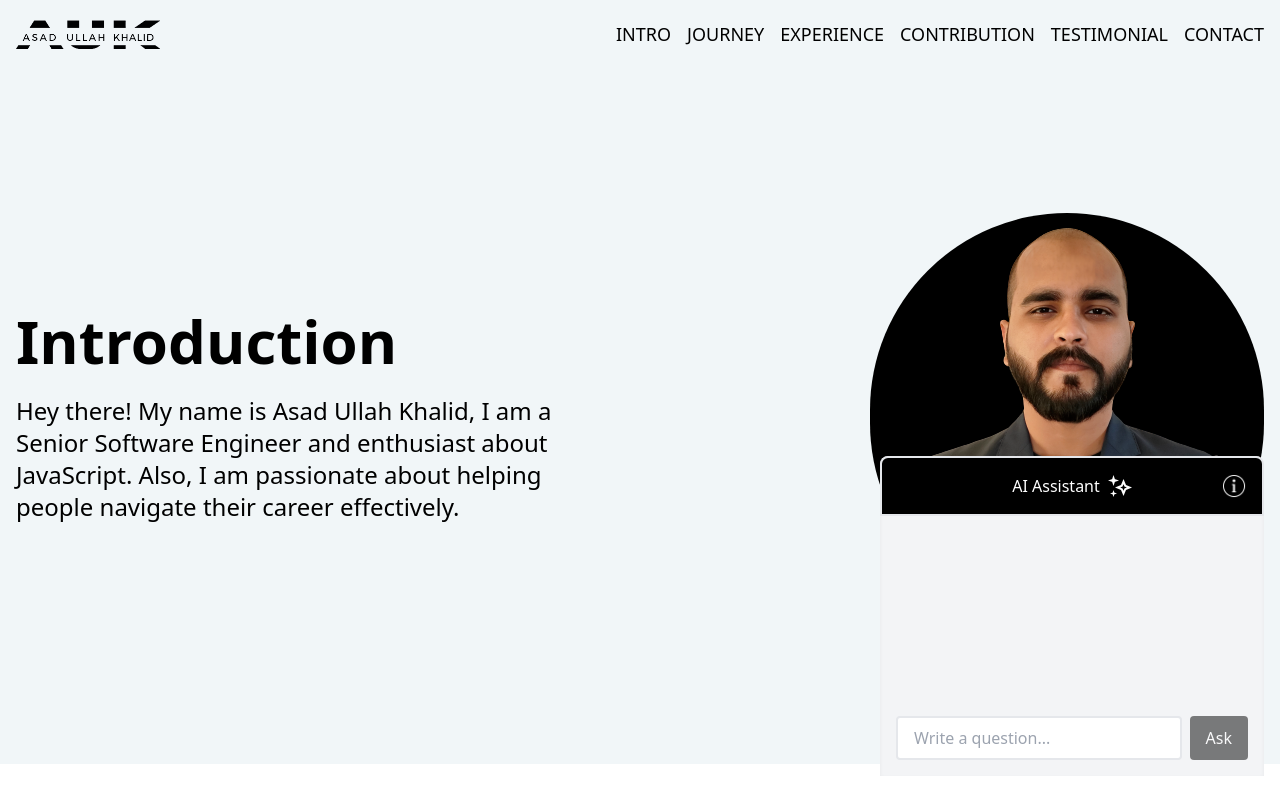
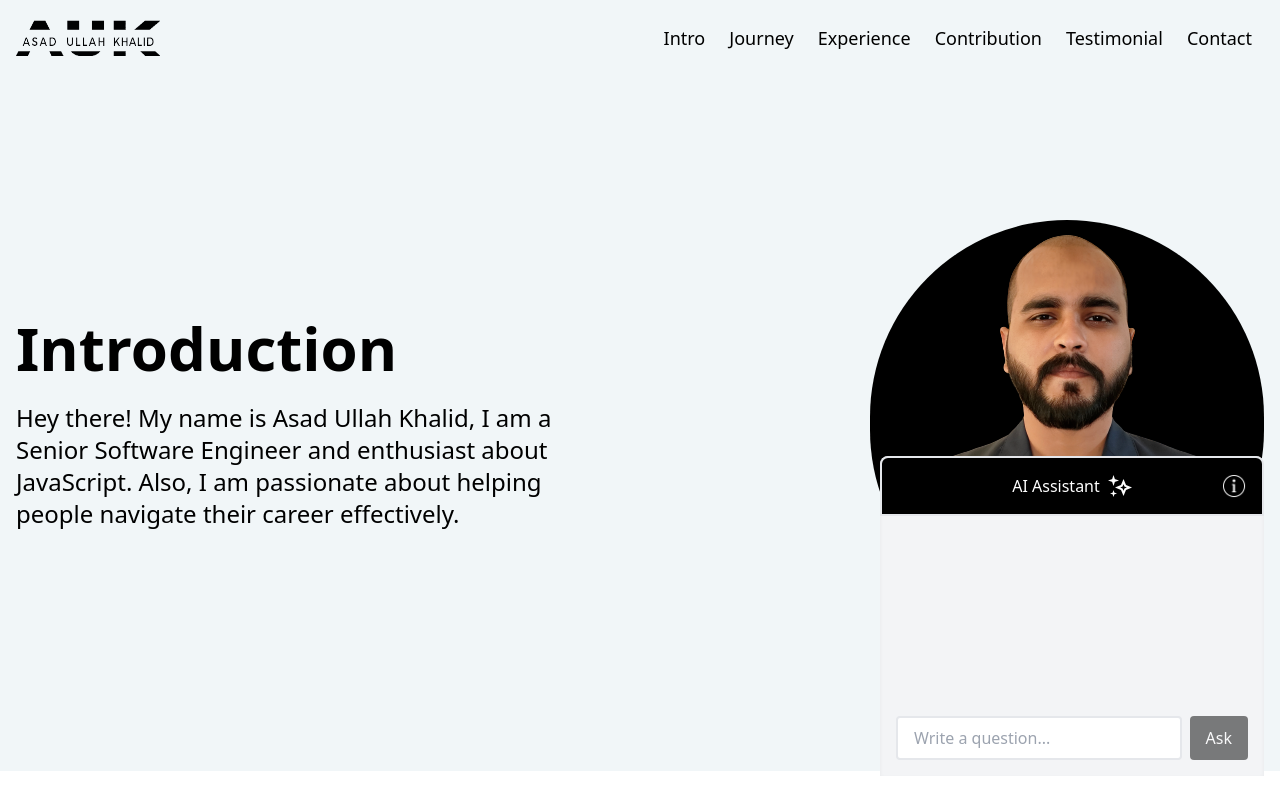
Before and after one commit to asadkhalid305/portfolio, a Next.js app: page /about in a window 1280 px wide. Shown: the top 800 px of the page. Built offline with nearby package versions, Linux system fonts and the light colour scheme.

Commit message:
enhance: link hover effect

```diff
--- a/src/app/components/chatbot/chatbotMessage.tsx
+++ b/src/app/components/chatbot/chatbotMessage.tsx
@@ -1,12 +1,15 @@
 import clsx from "clsx";
 import { ChatbotMessageProps } from "@/app/utils/types";
 
-export default function ChatbotMessage({ message, key }: ChatbotMessageProps) {
+export default function ChatbotMessage({
+  message,
+  index,
+}: ChatbotMessageProps) {
   return (
     <div className="flex justify-end">
       <div
-        key={key}
-        className={clsx("mb-4 p-2 rounded-md bg-gray-200 text-gray-800", {
+        key={index}
+        className={clsx("mb-4 p-2 rounded-md bg-gray-200", {
           "self-end": message.role === "user",
         })}
       >
--- a/src/app/components/chatbot/chatbotMessages.tsx
+++ b/src/app/components/chatbot/chatbotMessages.tsx
@@ -17,7 +17,7 @@ export default function ChatbotMessages({
   return (
     <div className="flex flex-col overflow-y-auto p-4 h-full">
       {messages.map((message, index) => (
-        <ChatbotMessage key={index} message={message} />
+        <ChatbotMessage key={index} index={index} message={message} />
       ))}
       {loading && <ChatbotLoading />}
       <div ref={messagesEndRef} />
--- a/src/app/components/header.tsx
+++ b/src/app/components/header.tsx
@@ -31,11 +31,11 @@ export default function Header() {
           width="144"
           height="30"
         />
-        <ul className="hidden space-x-4 uppercase font-medium text-lg md:show md:flex">
+        <ul className="hidden text-lg font-medium md:show md:flex">
           {links.map((link) => (
             <li
               key={link.href}
-              className="transition-colors duration-75 ease-in-out hover:text-blue-500"
+              className="transition-colors duration-300 ease-in-out hover:bg-gray-200 rounded-lg p-1 px-3"
             >
               <Link href={link.href}>{link.name}</Link>
             </li>
--- a/src/app/utils/types.ts
+++ b/src/app/utils/types.ts
@@ -133,7 +133,7 @@ export type ChatbotMessage = {
 
 export interface ChatbotMessageProps {
   message: ChatbotMessage;
-  key: number;
+  index: number;
 }
 
 export type ChatbotMessagesProps = {
```
